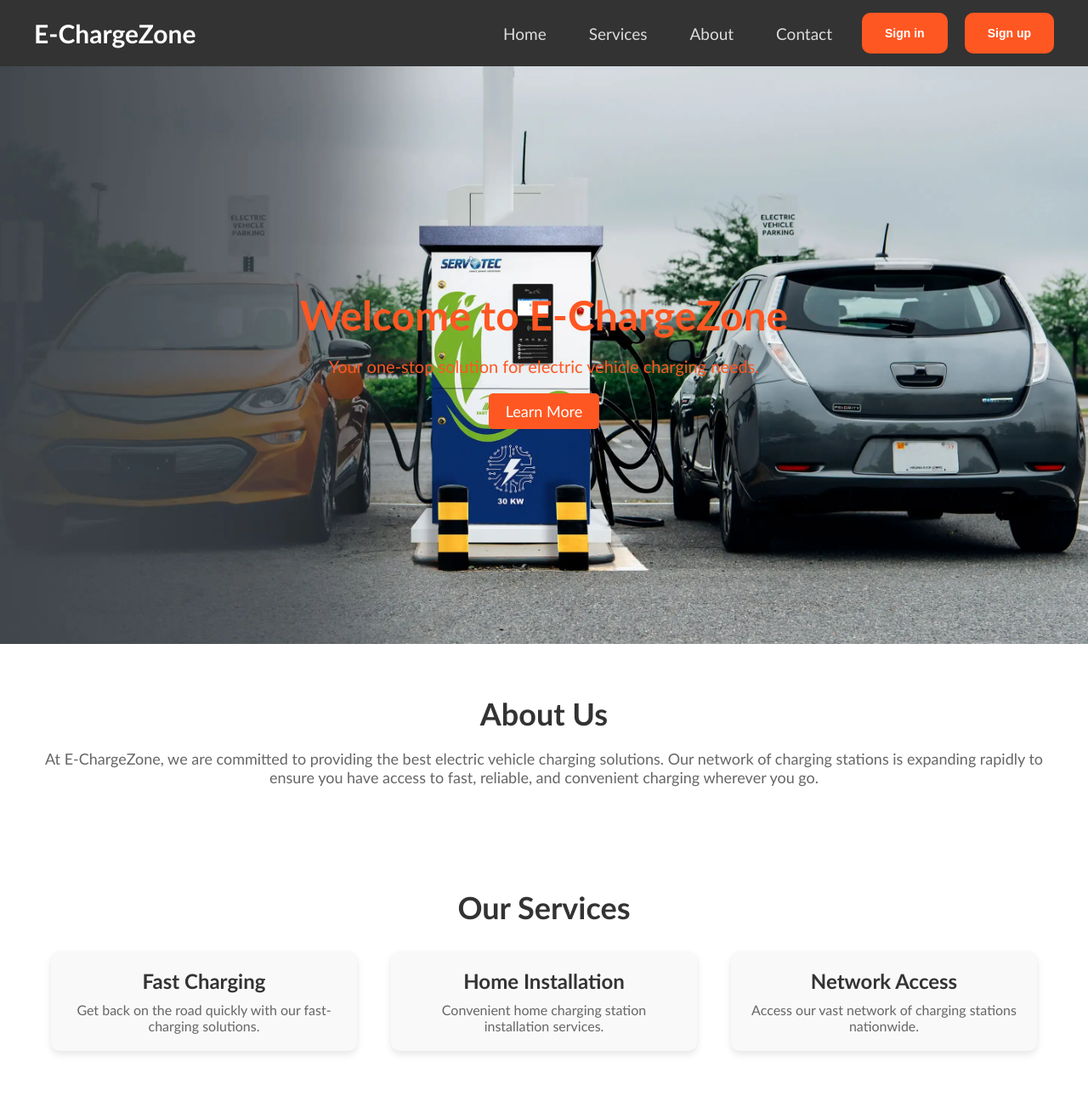
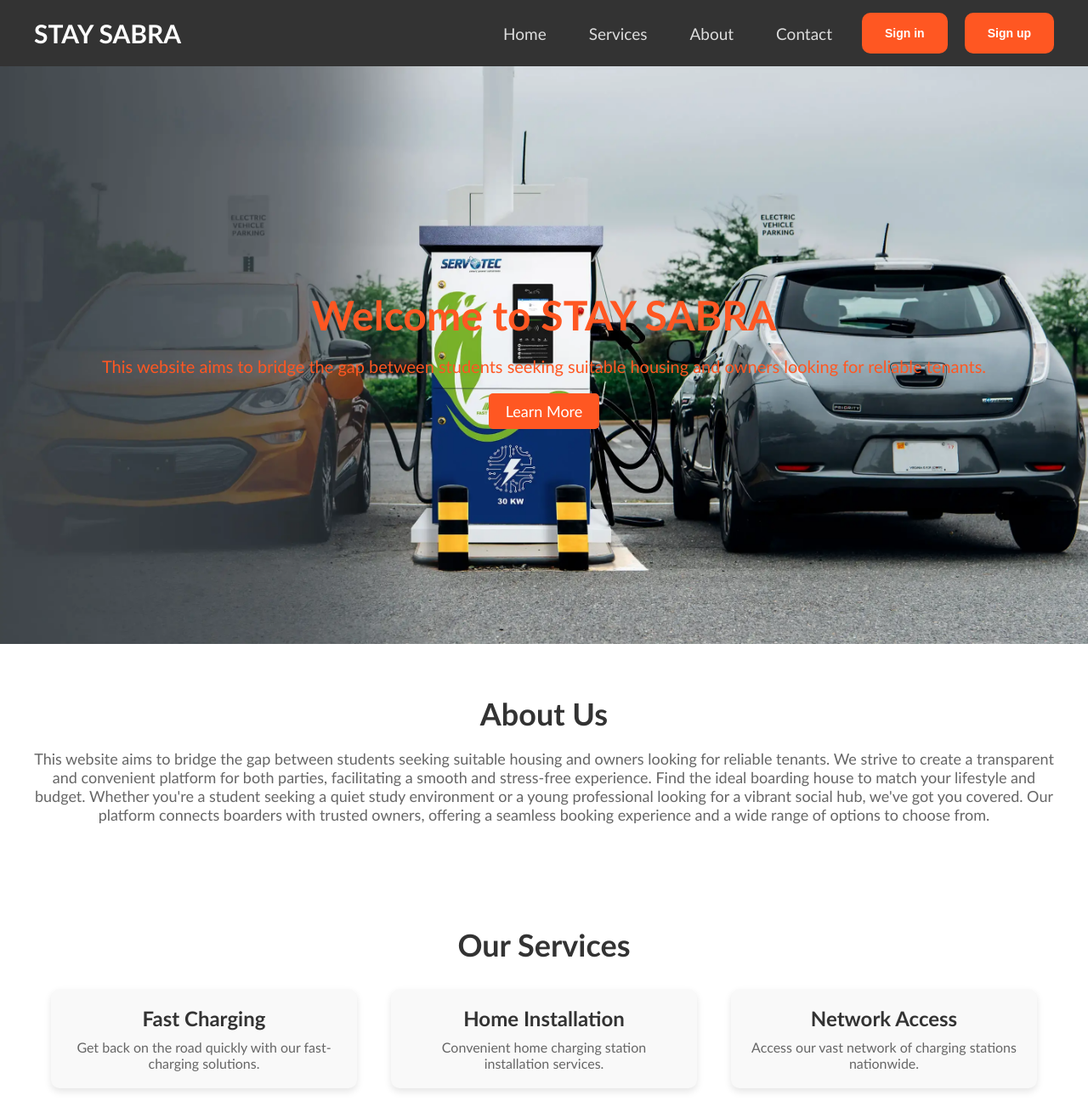
Before and after one commit to PrabhathShanka/Apartment_booking, a PHP site: page / in a window 1280 px wide. Shown: the top 1316 px of the page at 85% size. Run offline with PHP 8.4, Linux system fonts and the light colour scheme; the visitor is signed in with stand-in values (Sample User, id 1).

Commit message:
update code

```diff
--- a/databaseConnection.php
+++ b/databaseConnection.php
@@ -3,7 +3,7 @@
 $hostname = "localhost";
 $username = "root";
 $password = "";
-$database = "e_chargezone_iot_project";
+$database = "apartment_booking_db";
 
 $conn = mysqli_connect($hostname, $username, $password, $database);
 
--- a/index.php
+++ b/index.php
@@ -10,7 +10,7 @@
 <body>
     <nav class="navbar" id="navbar">
         <div class="navdiv">
-            <div class="logo"><a href="#">E-ChargeZone</a></div>
+            <div class="logo"><a href="#">STAY SABRA</a></div>
             <ul>
                 <li><a href="index.php">Home</a></li>
                 <li><a href="#services">Services</a></li>
@@ -27,15 +27,19 @@
     </nav>
     <header class="hero-section">
         <div class="hero-content">
-            <h1>Welcome to E-ChargeZone</h1>
-            <p>Your one-stop solution for electric vehicle charging needs.</p>
+            <h1>Welcome to STAY SABRA</h1>
+            <p> This website aims to bridge the gap between students seeking suitable housing and owners looking for reliable tenants.</p>
             <a class="cta-button" href="#">Learn More</a>
         </div>
     </header>
     <section id="about" class="about-section">
         <div class="container">
             <h2>About Us</h2>
-            <p>At E-ChargeZone, we are committed to providing the best electric vehicle charging solutions. Our network of charging stations is expanding rapidly to ensure you have access to fast, reliable, and convenient charging wherever you go.</p>
+            <p> This website aims to bridge the gap between students seeking suitable housing and owners looking for reliable tenants. We strive to create a transparent and convenient platform for both parties, facilitating a smooth and stress-free experience.
+
+Find the ideal boarding house to match your lifestyle and budget. Whether you're a student
+seeking a quiet study environment or a young professional looking for a vibrant social hub, we've got you covered.
+ Our platform connects boarders with trusted owners, offering a seamless booking experience and a wide range of options to choose from. </p>
         </div>
     </section>
     <section id="services" class="services-section">
```
Also changed, not shown: customerRegister.php (+15 -3 lines).
